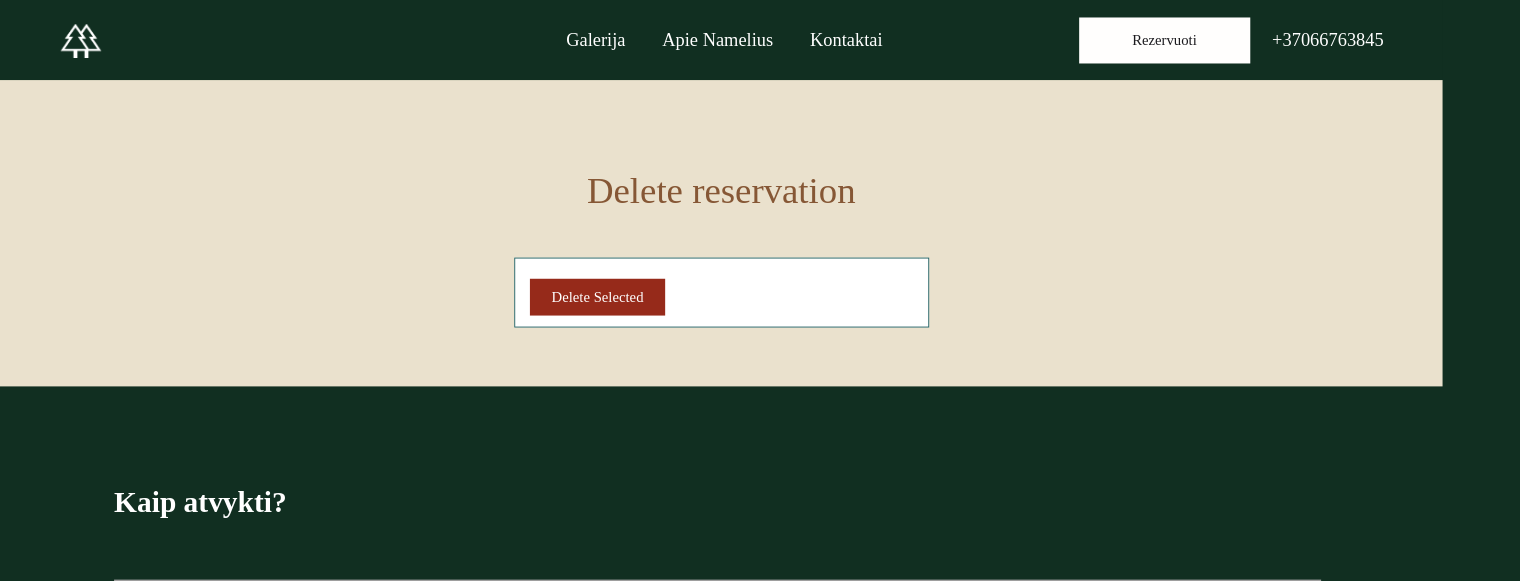
After one commit to stonyte1/misko_terapija, a Django app: page /moderator/reservation/ in a window 1520 px wide. The commit adds this page. Shown: the top 581 px of the page. Run offline with Django 4.2, Linux system fonts and the light colour scheme; the visitor is signed in with stand-in values (Sample User, id 1); data that the repository does not hold is empty; grey boxes are pictures that could not be loaded.

Commit message:
Reservation update made

```diff
--- a/misko_terapija/gallery/templates/gallery/gallery.html
+++ b/misko_terapija/gallery/templates/gallery/gallery.html
@@ -1,6 +1,9 @@
 {% extends 'base.html' %}
 {% block content %}
 <div class="container">
+    {% if user.is_staff %}
+        <a href="{% url 'gallery_update' %}">Redaguoti galerija<i class="fas-house">&#xf044;</i></a>
+    {% endif %}
 	<div class="carousel">
         {% for i in gallery %}
         {% if forloop.counter == 1 %}
--- a/misko_terapija/home/static/gallery.css
+++ b/misko_terapija/home/static/gallery.css
@@ -122,7 +122,7 @@
 }
 
 .carousel__prev > label, .carousel__next > label {
-    border: 1px solid #fff;
+    border: 1px solid #1E5E5F;
     border-radius: 50%;
     cursor: pointer;
     display: block;
@@ -150,7 +150,7 @@
 }
 
 .carousel__prev > label:before, .carousel__next > label:before {
-    background: linear-gradient(to top, #fff 0%, #fff 10%, rgba(51, 51, 51, 0) 10%), linear-gradient(to left, #fff 0%, #fff 10%, rgba(51, 51, 51, 0) 10%);
+    background: linear-gradient(to top, #1E5E5F 0%, #1E5E5F 10%, rgba(51, 51, 51, 0) 10%), linear-gradient(to left, #1E5E5F 0%,#1E5E5F 10%, rgba(51, 51, 51, 0) 10%);
     width: 60%;
     height: 60%;
     top: 20%;
@@ -195,3 +195,11 @@
     width: 20px;
     height: 20px;
 }
+
+.container a {
+    text-decoration: none;
+    color: black;
+    font-size: 25px;
+    font-family: 'PTSans-Bold';
+    margin-left: 60px;
+}
--- a/misko_terapija/home/static/moderator.css
+++ b/misko_terapija/home/static/moderator.css
@@ -168,3 +168,27 @@
 .gallery form {
     width: 400px;
 }
+
+.reservation {
+    display: flex;
+    padding: 12px 16px;
+    justify-content: center;
+    align-items: center;
+    gap: 16px;
+    align-self: stretch;
+    border: 1px solid #1E5E5F;
+    background: var(--text-white, #FFF);
+}
+
+.reservation-date {
+    display: flex;
+    padding: 12px 16px;
+    justify-content: center;
+    align-items: center;
+    gap: 16px;
+    align-self: stretch;
+    border: 1px solid #1E5E5F;
+    background: var(--text-white, #FFF);
+    margin-bottom: 16px;
+
+}
--- a/misko_terapija/moderator/forms.py
+++ b/misko_terapija/moderator/forms.py
@@ -11,8 +11,3 @@ class HouseForm(forms.ModelForm):
 class LoginForm(forms.Form):
     username = forms.CharField(label='Username')
     password = forms.CharField(label='Password', widget=forms.PasswordInput)
-
-class GalleryForm(forms.ModelForm):
-    class Meta:
-        model = Gallery
-        fields = ('photo', )
--- /dev/null
+++ b/misko_terapija/moderator/templates/moderator/reservation_delete.html
@@ -0,0 +1,23 @@
+{% extends 'base.html' %}
+{% load static %}
+{% block content %}
+<div class="background-block">
+    <div class="delete-gallery">
+        <h2>Delete reservation</h2>
+        <div class="reservation">
+            <form method="POST">
+                {% csrf_token %}
+                <div class="gallery-item">
+                {% for reservation in reservations %}
+                    <div class="reservation-date">
+                        {{ reservation.date_from }} - {{ reservation.date_to }}
+                        <input type="checkbox" name="reservation_ids" value="{{ reservation.id }}">
+                    </div>
+                {% endfor %}
+                </div>
+                <button class="login-button" type="submit">Delete Selected</button>
+            </form>
+        </div>
+    </div>
+</div>
+{% endblock content %}
--- a/misko_terapija/moderator/urls.py
+++ b/misko_terapija/moderator/urls.py
@@ -5,5 +5,6 @@ urlpatterns = [
     path('<int:pk>/', views.HouseUpdateView.as_view(), name='house_form'),
     path('login/', views.login_view, name='login'),
     path('logout/', views.logout_view, name='logout'),
-    path('gallery/', views.GalleryUpdateView.as_view(), name="gallery-update")
+    path('gallery/', views.GalleryUpdateView.as_view(), name="gallery_update"),
+    path('reservation/', views.ReservationDeleteView.as_view(), name="reservation_delete")
 ]
--- a/misko_terapija/moderator/views.py
+++ b/misko_terapija/moderator/views.py
@@ -1,4 +1,3 @@
-from typing import Any, Dict
 from django.shortcuts import render, get_object_or_404, redirect
 from django.contrib.auth import authenticate, login, logout
 from django.contrib.auth.mixins import LoginRequiredMixin
@@ -6,7 +5,8 @@ from django.urls import reverse_lazy
 from django.views import generic
 from home.models import House, Image
 from gallery.models import Gallery
-from .forms import HouseForm, LoginForm, GalleryForm
+from reservation.models import Reservation
+from .forms import HouseForm, LoginForm
 
 
 class HouseUpdateView(generic.UpdateView, LoginRequiredMixin):
@@ -56,6 +56,23 @@ class GalleryUpdateView(LoginRequiredMixin, generic.View):
 
         return redirect('gallery')
 
+class ReservationDeleteView(LoginRequiredMixin, generic.View):
+    template_name = 'moderator/reservation_delete.html'
+
+    def get(self, request):
+        reservations = Reservation.objects.all()
+        return render(request, self.template_name, {'reservations': reservations})
+
+    def post(self, request):
+        reservations_id = request.POST.getlist('reservation_ids')
+
+        for reservation_id in reservations_id:
+            reservation = Reservation.objects.get(id=reservation_id)
+            reservation.delete()
+
+
+        return redirect('gallery')
+
 def login_view(request):
     if request.method == 'POST':
         form = LoginForm(request.POST)
```
